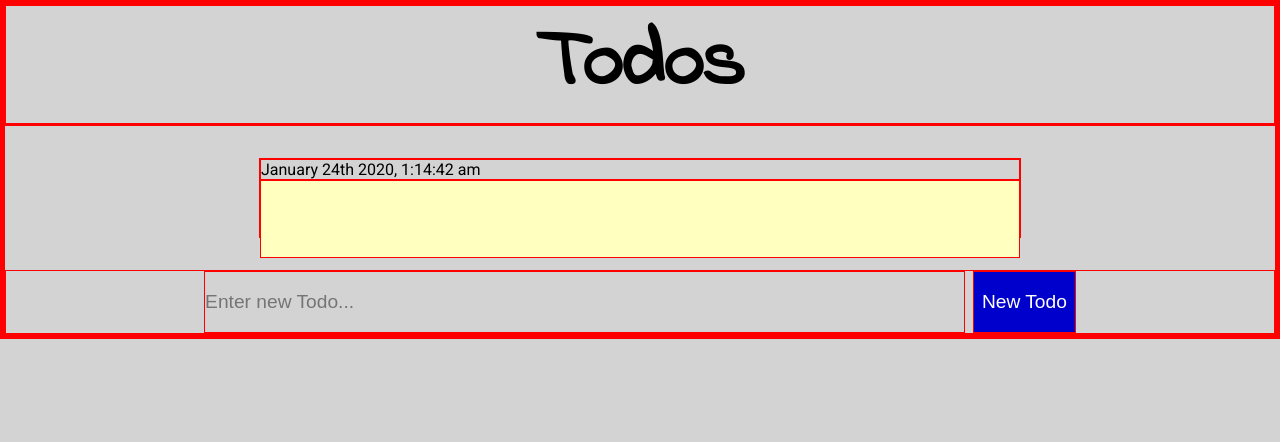
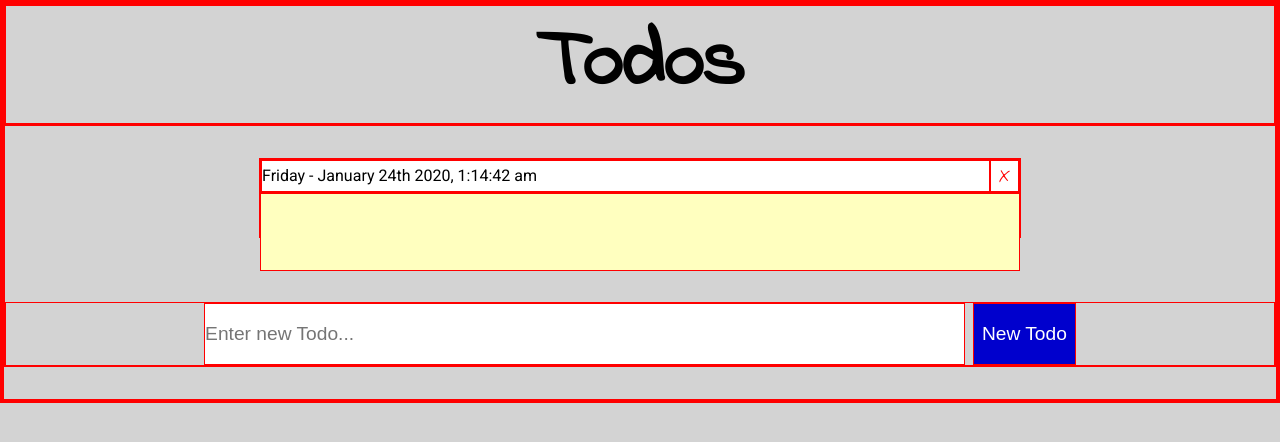
Before and after one commit to jtrob704/todo-react-firebase, a React (Create React App) app: page / in a window 1280 px wide. Both pictures are taken after a click on the button "New Todo". Shown: the top 442 px of the page. Built offline with nearby package versions, Linux system fonts and the light colour scheme; no server answers; the HTML template or start-up script is replaced by a standard one.

Commit message:
Added remove button to Todos

```diff
--- a/src/App.css
+++ b/src/App.css
@@ -17,6 +17,7 @@
     flex-direction: column;
 }
 
-/* .todosBody {
-    justify-content: space-around;
-} */
+.todosBody {
+    margin-bottom: 2rem;
+    overflow: auto;
+}
--- a/src/App.js
+++ b/src/App.js
@@ -23,7 +23,7 @@ class App extends Component {
 
   addTodo(todo) {
     let prevTodos = this.state.todos;
-    let timestamp = moment().format('MMMM Do YYYY, h:mm:ss a');
+    let timestamp = moment().format('dddd - MMMM Do YYYY, h:mm:ss a');
 
     prevTodos.push({todoId: prevTodos.length + 1, todoContent: todo, timestamp: timestamp})
 
--- a/src/Todos/Todos.css
+++ b/src/Todos/Todos.css
@@ -5,7 +5,7 @@
     width: 60%;
     height: 5rem;
     margin-top: 2rem;
-    margin-bottom: 2rem;
+    margin-bottom: 4rem;
     background-color: rgb(255,255,191);
 }
 
@@ -15,9 +15,30 @@
     overflow: auto;
     overflow-wrap: break-word;
     background-color: rgb(255,255,191);
-    padding-top: 1.2rem;
+    padding-top: 0.5rem;
 }
 
 .dateTime {
     font-family: 'Roboto', sans-serif;
+    background-color: #fff;
+    text-align: left;
+    font-size: initial;
+    width: 100%;
+    padding-top: 0.3rem;
 }
+
+.actionBar {
+    display: flex;
+}
+
+.removeBtn {
+    color: red;
+    background-color: #fff;
+    font-size: 1.3rem;
+    padding-left: 0.5rem;
+    padding-right: 0.5rem;
+}
+
+.removeBtn:hover {
+    cursor: pointer;
+}
--- a/src/Todos/Todos.js
+++ b/src/Todos/Todos.js
@@ -14,7 +14,10 @@ export class Todos extends Component {
     render() {
         return (
             <div className="todosList">
-                <p className="dateTime">{this.timestamp}</p>
+                <div className="actionBar">
+                    <div className="dateTime">{this.timestamp}</div>
+                    <span className="removeBtn">X</span>
+                </div>
                 <p className="todoContent">{this.todoContent}</p>
             </div>
         )
--- a/src/TodosForm/TodosForm.css
+++ b/src/TodosForm/TodosForm.css
@@ -5,6 +5,7 @@
 }
 
 .inputTodo {
+    background-color: #fff;
     height: 100%;
     width: 60%;
     font-size: 1.2rem;
```
